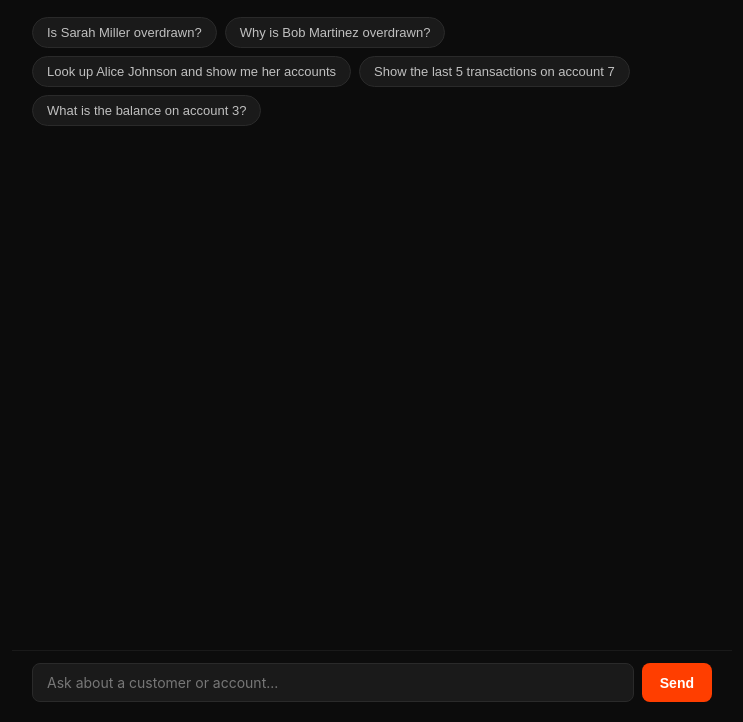
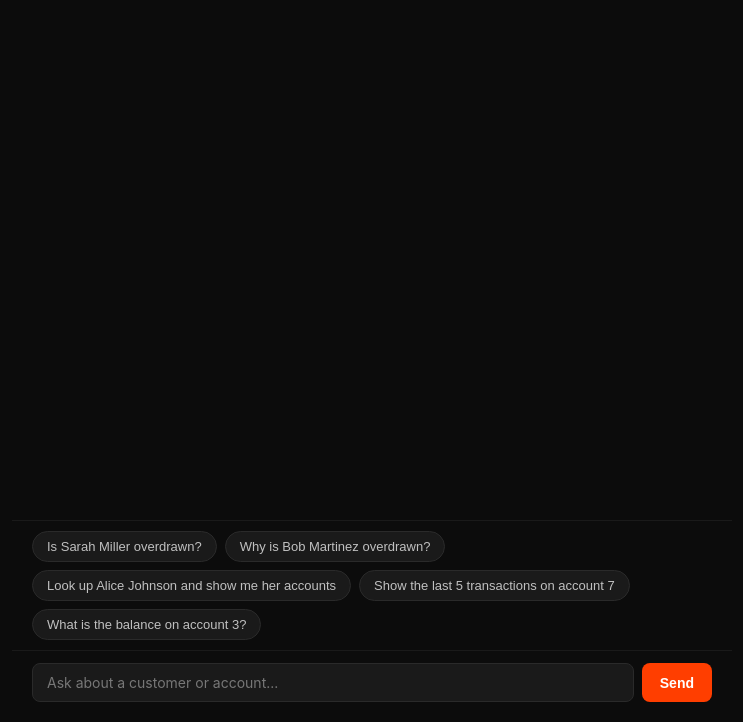
Before and after one commit to joshblakeley/adp-bank-demo, a website: page public/index.html in a window 1280 px wide. Shown: the part 78-800 px from the top of the page, without its empty margins (268-1011 px from the left). Drawn offline with Linux system fonts and the light colour scheme.

Commit message:
feat: keep suggestion pills permanently visible above input

```diff
--- a/public/index.html
+++ b/public/index.html
@@ -45,7 +45,15 @@
     }
 
     /* ── Suggestions ── */
-    #suggestions { display: flex; flex-wrap: wrap; gap: 8px; margin-bottom: 8px; }
+    #suggestions {
+      width: 100%;
+      max-width: 720px;
+      display: flex;
+      flex-wrap: wrap;
+      gap: 8px;
+      padding: 10px 20px;
+      border-top: 1px solid #1a1a1a;
+    }
     .suggestion {
       background: #1a1a1a;
       border: 1px solid #2a2a2a;
@@ -163,14 +171,14 @@
     </div>
   </header>
 
-  <div id="chat">
+  <div id="chat"></div>
+
   <div id="suggestions">
     <button class="suggestion" onclick="sendSuggestion(this)">Is Sarah Miller overdrawn?</button>
     <button class="suggestion" onclick="sendSuggestion(this)">Why is Bob Martinez overdrawn?</button>
     <button class="suggestion" onclick="sendSuggestion(this)">Look up Alice Johnson and show me her accounts</button>
     <button class="suggestion" onclick="sendSuggestion(this)">Show the last 5 transactions on account 7</button>
     <button class="suggestion" onclick="sendSuggestion(this)">What is the balance on account 3?</button>
-    </div>
   </div>
 
   <div id="input-bar">
@@ -183,8 +191,6 @@
     const chat = document.getElementById('chat');
     const input = document.getElementById('input');
     const sendBtn = document.getElementById('send-btn');
-    const suggestions = document.getElementById('suggestions');
-    let suggestionsHidden = false;
 
     const PANDA_SVG = `<svg width="28" height="28" viewBox="0 0 38 38" fill="none" xmlns="http://www.w3.org/2000/svg">
       <circle cx="19" cy="20" r="19" fill="white"/>
@@ -220,8 +226,6 @@
       if (!text) return;
 
       setLoading(true);
-      hideSuggestions();
-
       appendMessage('user', text);
       input.value = '';
 
@@ -289,13 +293,6 @@
       return wrapper;
     }
 
-    function hideSuggestions() {
-      if (!suggestionsHidden) {
-        suggestions.style.display = 'none';
-        suggestionsHidden = true;
-      }
-    }
-
     function setLoading(loading) {
       input.disabled = loading;
       sendBtn.disabled = loading;
```
Lines whose indentation alone changed are shown as unchanged.
